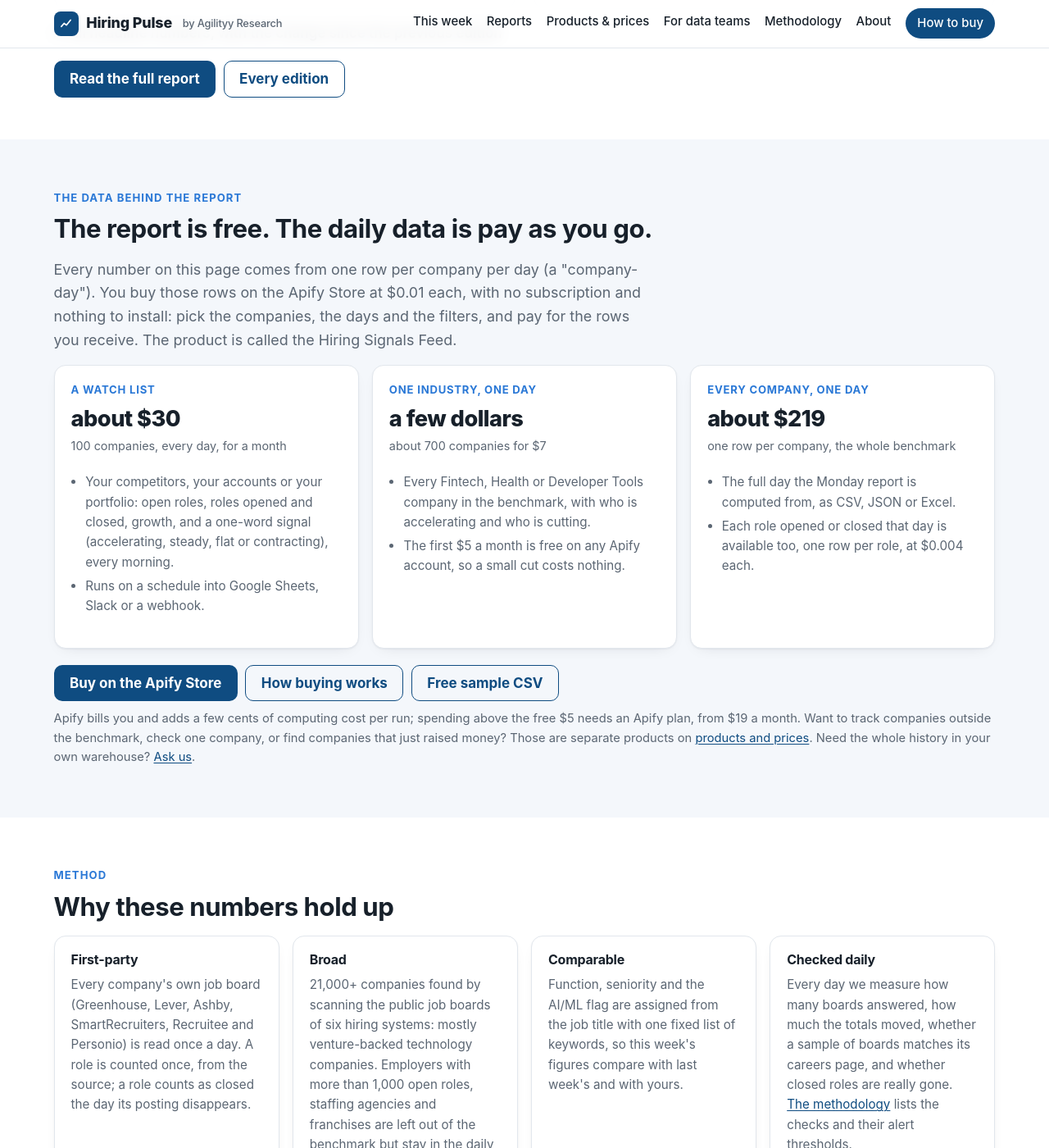
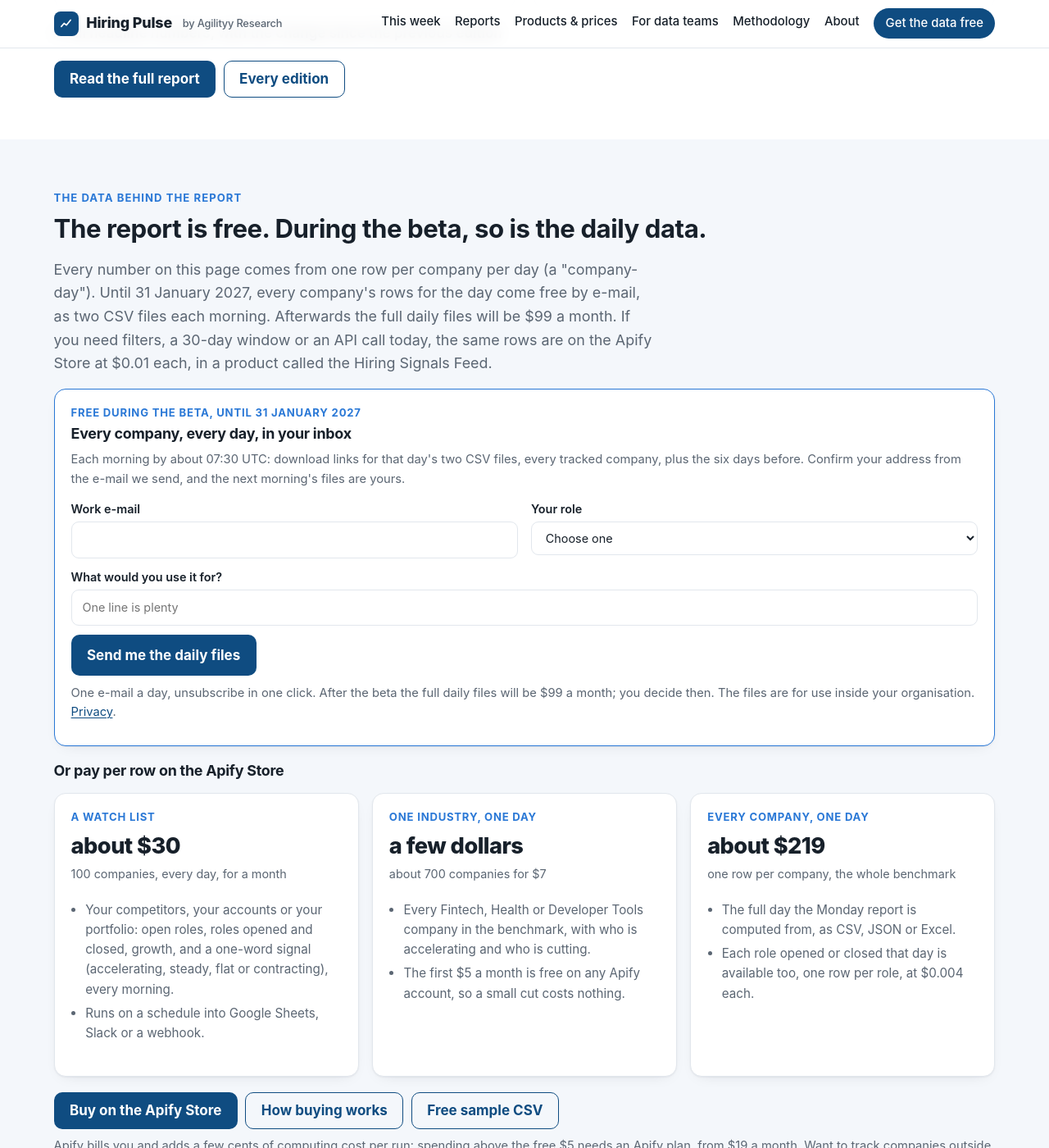
Before and after one commit to agilityy-research/hiring-pulse, a Jekyll site: the page built from index.md, in a window 1280 px wide and 1400 px high, scrolled down 2649 px. Shown: the whole window at 82% size. Built offline with Jekyll 4.4.1, drawn with Linux system fonts in a browser that asks for light colours; our own code applies the rules of GitHub Pages for plain Markdown files; part of the change alters nothing that is shown; some of the changed text lies outside the part shown.

Commit message:
Free beta: signup box live (Kit form 10247967)

```diff
--- a/_config.yml
+++ b/_config.yml
@@ -33,7 +33,7 @@ newsletter_email_field: "email"
 # Leave beta_signup_action empty and nothing about the beta is shown anywhere. To switch it on, paste the Kit form's
 # action URL (https://app.kit.com/forms/<FORM_ID>/subscriptions); the three field names must match Kit's embed code.
 # beta_end must be the same date as the private repo's BETA_END variable (the e-mails print it).
-beta_signup_action: ""
+beta_signup_action: "https://app.kit.com/forms/10247967/subscriptions"
 beta_email_field: "email_address"
 beta_role_field: "fields[role]"
 beta_use_field: "fields[use_case]"
```
